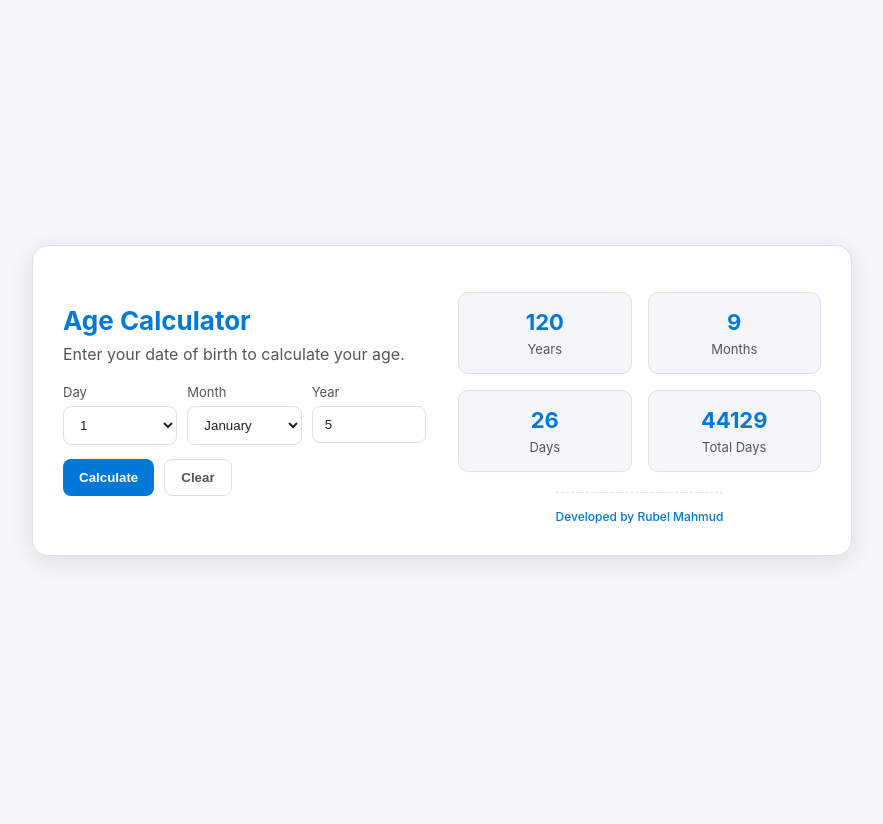
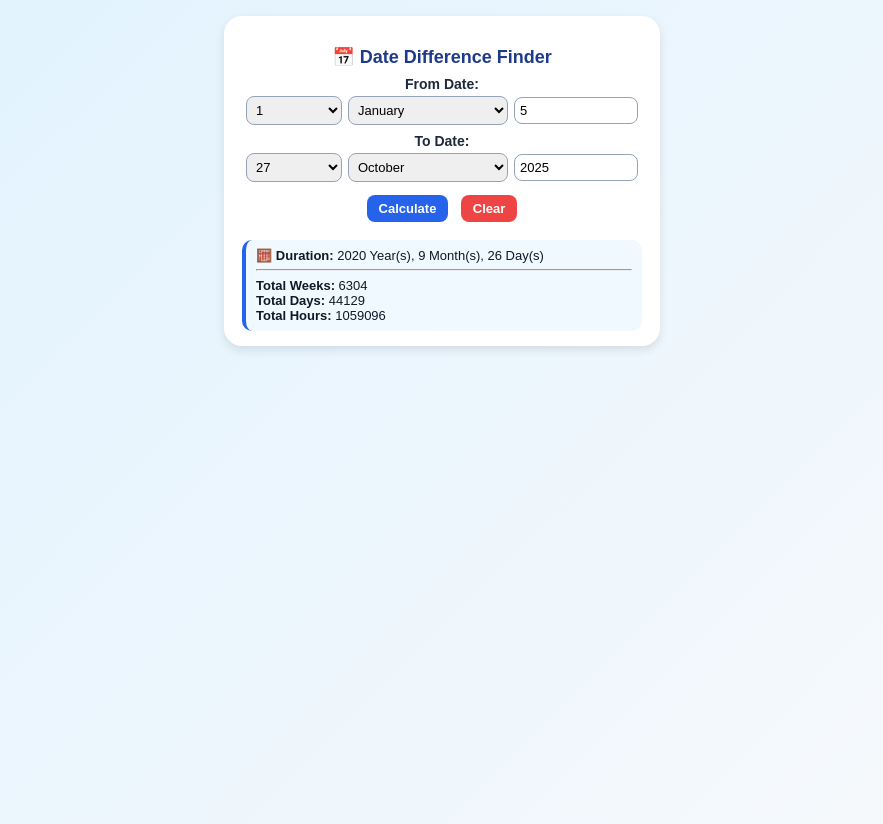
Before and after one commit to Rubel48Mahmud/AgeCalculator, a plain HTML site: page index.html in a window 1280 px wide. Both pictures are taken after typing "5" into the empty fields and a click on the button "Calculate". Shown: the whole page, without its empty margins (198-1081 px from the left). Before the commit the page ends 800 px from the top, so only its background shows below. Drawn offline with Linux system fonts and the light colour scheme.

Commit message:
Update index.html

```diff
--- a/index.html
+++ b/index.html
@@ -1,168 +1,239 @@
-<!doctype html>
+<!DOCTYPE html>
 <html lang="en">
 <head>
-  <meta charset="utf-8" />
-  <meta name="viewport" content="width=device-width, initial-scale=1" />
-  <title>Age Calculator</title>
+<meta charset="UTF-8">
+<meta name="viewport" content="width=device-width, initial-scale=1.0">
+<title>Date Calculator by Rubel Mahmud</title>
 <style>
-    :root{--bg:#f5f6fa;--text:#222;--accent:#0078d7;--muted:#555;--card:#fff;--border:#e0e0e0}
-    *{box-sizing:border-box}
-    body{margin:0;font-family:Inter,system-ui,Segoe UI,Roboto,'Helvetica Neue',Arial;background:var(--bg);color:var(--text);min-height:100vh;display:flex;align-items:center;justify-content:center;padding:24px}
-    .container{width:100%;max-width:820px;background:var(--card);border-radius:16px;padding:30px;box-shadow:0 6px 25px rgba(0,0,0,0.1);border:1px solid var(--border);display:flex;flex-direction:row;align-items:center;gap:32px}
-    .left{flex:1}
-    .right{flex:1;display:flex;flex-direction:column;align-items:center;justify-content:center}
-    h1{margin:0 0 8px;font-size:26px;color:var(--accent)}
-    p.lead{margin:0 0 20px;color:var(--muted)}
-    label{font-size:13px;color:var(--muted);display:block;margin-bottom:6px}
-    select,input[type=number]{padding:10px 12px;border-radius:8px;border:1px solid var(--border);background:var(--card);color:inherit;width:100%}
-    .row{display:flex;gap:10px;margin-bottom:14px}
-    .controls{display:flex;gap:10px;margin-top:10px}
-    button{cursor:pointer;padding:10px 16px;border-radius:8px;border:none;font-weight:600;transition:0.2s}
-    button.calculate{background:var(--accent);color:#fff}
-    button.calculate:hover{opacity:0.9}
-    button.clear{background:transparent;border:1px solid var(--border);color:var(--muted)}
-    button.clear:hover{background:#f1f1f1}
-    .result-grid{display:grid;grid-template-columns:repeat(2,1fr);gap:16px;margin-top:16px;width:100%}
-    .tile{background:var(--bg);padding:16px;border-radius:10px;text-align:center;border:1px solid var(--border)}
-    .value{font-size:22px;font-weight:700;color:var(--accent)}
-    .label{font-size:13px;color:var(--muted);margin-top:6px}
-    footer{margin-top:20px;padding-top:12px;border-top:1px dashed var(--border);text-align:right}
-    a.footer-link{color:var(--accent);text-decoration:none;font-weight:500;font-size:12px}
-    @media(max-width:700px){.container{flex-direction:column;align-items:flex-start}.right{width:100%}}
+  body {
+    font-family: "Poppins", sans-serif;
+    background: linear-gradient(135deg, #e0f2fe, #f8fafc);
+    min-height: 100vh;
+    display: flex;
+    justify-content: center;
+    align-items: flex-start;
+    padding-top: 8px; /* উপরের মার্জিন কম */
+  }
+
+  .card {
+    background: white;
+    padding: 15px 18px;
+    border-radius: 18px;
+    box-shadow: 0 4px 10px rgba(0,0,0,0.1);
+    width: 92%;
+    max-width: 400px;
+    margin: 0 10px;
+    text-align: center;
+  }
+
+  h2 {
+    color: #1e3a8a;
+    margin-bottom: 6px;
+    font-size: 18px;
+  }
+
+  h4 {
+    font-size: 14px;
+    margin: 8px 0 4px 0;
+    color: #1e293b;
+  }
+
+  .date-row {
+    display: flex;
+    justify-content: center;
+    align-items: center;
+    gap: 6px;
+    margin-bottom: 5px;
+  }
+
+  select, input {
+    padding: 5px;
+    border-radius: 8px;
+    border: 1px solid #94a3b8;
+    font-size: 13px;
+  }
+
+  select#fromDay, select#toDay {
+    width: 24%; /* দিন ছোট */
+  }
+  select#fromMonth, select#toMonth {
+    width: 40%; /* মাস একটু বড় */
+  }
+  input#fromYear, input#toYear {
+    width: 28%; /* বছর মাঝারি */
+  }
+
+  button {
+    margin: 8px 4px;
+    padding: 6px 12px;
+    border: none;
+    border-radius: 8px;
+    background-color: #2563eb;
+    color: white;
+    font-weight: 600;
+    font-size: 13px;
+    cursor: pointer;
+  }
+
+  button:hover {
+    background-color: #1d4ed8;
+  }
+
+  #result {
+    margin-top: 10px;
+    background: #f0f9ff;
+    padding: 8px 10px;
+    border-left: 4px solid #2563eb;
+    border-radius: 10px;
+    color: #111827;
+    text-align: left;
+    font-size: 13px;
+    display: none;
+    animation: fadeIn 0.3s ease-in-out;
+  }
+
+  @keyframes fadeIn {
+    from {opacity: 0; transform: translateY(4px);}
+    to {opacity: 1; transform: translateY(0);}
+  }
+
+  .alert {
+    background: #fef2f2;
+    color: #b91c1c;
+    padding: 8px;
+    border-radius: 10px;
+    margin-top: 8px;
+    border-left: 4px solid #dc2626;
+    display: none;
+    font-size: 13px;
+  }
 </style>
 </head>
 <body>
-  <div class="container" role="main">
-    <div class="left">
-      <h1>Age Calculator</h1>
-      <p class="lead">Enter your date of birth to calculate your age.</p>
 
-      <div class="row">
-        <div style="flex:1">
-          <label for="day">Day</label>
-          <select id="day"></select>
-        </div>
-        <div style="flex:1">
-          <label for="month">Month</label>
-          <select id="month"></select>
-        </div>
-        <div style="flex:1">
-          <label for="year">Year</label>
-          <input id="year" type="number" placeholder="e.g. 2000" />
-        </div>
+<div class="card">
+  <h2>📅 Date Difference Finder </h2>
+
+  <h4>From Date:</h4>
+  <div class="date-row">
+    <select id="fromDay"></select>
+    <select id="fromMonth"></select>
+    <input type="number" id="fromYear" placeholder="Year" min="1900" max="2100">
   </div>
 
-      <div class="controls">
-        <button id="calculateBtn" class="calculate">Calculate</button>
-        <button id="clearBtn" class="clear">Clear</button>
+  <h4>To Date:</h4>
+  <div class="date-row">
+    <select id="toDay"></select>
+    <select id="toMonth"></select>
+    <input type="number" id="toYear" placeholder="Year" min="1900" max="2100">
   </div>
 
-      <div id="error" style="display:none;margin-top:12px;color:#b91c1c;background:#fee2e2;padding:10px;border-radius:8px"></div>
-
+  <div>
+    <button onclick="calculate()">Calculate</button>
+    <button onclick="clearAll()" style="background:#ef4444;">Clear</button>
   </div>
 
-    <div class="right">
-      <div id="output" style="display:none;width:100%">
-        <div class="result-grid">
-          <div class="tile"><div class="value" id="years">0</div><div class="label">Years</div></div>
-          <div class="tile"><div class="value" id="months">0</div><div class="label">Months</div></div>
-          <div class="tile"><div class="value" id="days">0</div><div class="label">Days</div></div>
-          <div class="tile"><div class="value" id="totalDays">0</div><div class="label">Total Days</div></div>
-        </div>
-      </div>
-      <footer>
-      <a class="footer-link" href="https://www.facebook.com/share/1BEfm8XqoR/" target="_blank">Developed by Rubel Mahmud</a>
-      </footer>
-    </div>
+  <div id="alertBox" class="alert"></div>
+  <div id="result"></div>
 </div>
 
 <script>
-    const daySelect = document.getElementById('day');
-    const monthSelect = document.getElementById('month');
-    const yearInput = document.getElementById('year');
-    const calculateBtn = document.getElementById('calculateBtn');
-    const clearBtn = document.getElementById('clearBtn');
-    const output = document.getElementById('output');
-    const yearsEl = document.getElementById('years');
-    const monthsEl = document.getElementById('months');
-    const daysEl = document.getElementById('days');
-    const totalDaysEl = document.getElementById('totalDays');
-    const errorBox = document.getElementById('error');
+  const monthNames = [
+    "January","February","March","April","May","June",
+    "July","August","September","October","November","December"
+  ];
 
-    // Populate day and month options
-    for(let i=1;i<=31;i++){ daySelect.innerHTML += `<option value="${i}">${i}</option>`; }
-    const months = ["January","February","March","April","May","June","July","August","September","October","November","December"];
-    months.forEach((m,i)=>{ monthSelect.innerHTML += `<option value="${i+1}">${m}</option>`; });
+  function populateDropdowns() {
+    const fromDay = document.getElementById('fromDay');
+    const toDay = document.getElementById('toDay');
+    const fromMonth = document.getElementById('fromMonth');
+    const toMonth = document.getElementById('toMonth');
 
-    function showError(msg){
-      errorBox.style.display='block';
-      errorBox.textContent = msg;
-      output.style.display='none';
+    for (let d = 1; d <= 31; d++) {
+      fromDay.innerHTML += `<option value="${d}">${d}</option>`;
+      toDay.innerHTML += `<option value="${d}">${d}</option>`;
     }
 
-    function clearError(){
-      errorBox.style.display='none';
-      errorBox.textContent='';
+    monthNames.forEach((m, i) => {
+      fromMonth.innerHTML += `<option value="${i}">${m}</option>`;
+      toMonth.innerHTML += `<option value="${i}">${m}</option>`;
+    });
+
+    const today = new Date();
+    document.getElementById('toDay').value = today.getDate();
+    document.getElementById('toMonth').value = today.getMonth();
+    document.getElementById('toYear').value = today.getFullYear();
   }
 
-    function diffDates(d1, d2){
-      let start = new Date(d1.getTime());
-      let end = new Date(d2.getTime());
-      if (end < start) { return null; }
-
-      let years = end.getFullYear() - start.getFullYear();
-      let months = end.getMonth() - start.getMonth();
-      let days = end.getDate() - start.getDate();
-
-      if (days < 0){
-        const prevMonth = new Date(end.getFullYear(), end.getMonth(), 0);
-        days += prevMonth.getDate();
-        months -= 1;
-      }
-      if (months < 0){
-        months += 12;
-        years -= 1;
-      }
-      return {years, months, days};
+  function showAlert(msg) {
+    const alertBox = document.getElementById("alertBox");
+    alertBox.innerText = msg;
+    alertBox.style.display = "block";
+    document.getElementById("result").style.display = "none";
   }
 
-    function calculate(){
-      clearError();
-      const day = parseInt(daySelect.value);
-      const month = parseInt(monthSelect.value);
-      const year = parseInt(yearInput.value);
-      if (!year || !day || !month){ showError('Please select day, month and enter year.'); return; }
+  function calculate() {
+    const fd = parseInt(document.getElementById('fromDay').value);
+    const fm = parseInt(document.getElementById('fromMonth').value);
+    const fy = parseInt(document.getElementById('fromYear').value);
+    const td = parseInt(document.getElementById('toDay').value);
+    const tm = parseInt(document.getElementById('toMonth').value);
+    const ty = parseInt(document.getElementById('toYear').value);
 
-      const dob = new Date(year, month-1, day);
-      const today = new Date();
-
-      if (dob.toString() === 'Invalid Date') { showError('Invalid date.'); return; }
-      if (dob > today){ showError('Date of birth cannot be in the future.'); return; }
-
-      const diff = diffDates(dob, today);
-      if (!diff){ showError('Something went wrong.'); return; }
-
-      yearsEl.textContent = diff.years;
-      monthsEl.textContent = diff.months;
-      daysEl.textContent = diff.days;
-
-      const msPerDay = 24*60*60*1000;
-      const totalDays = Math.floor((today - dob)/msPerDay);
-      totalDaysEl.textContent = totalDays;
-
-      output.style.display = 'block';
+    if (!fy || !ty) {
+      showAlert("⚠️ Please enter valid years!");
+      return;
     }
 
-    calculateBtn.addEventListener('click', calculate);
-    clearBtn.addEventListener('click', ()=>{
-      daySelect.selectedIndex = 0;
-      monthSelect.selectedIndex = 0;
-      yearInput.value = '';
-      output.style.display = 'none';
-      clearError();
-    });
+    const fromDate = new Date(fy, fm, fd);
+    const toDate = new Date(ty, tm, td);
 
-    yearInput.addEventListener('keydown', (e)=>{ if (e.key === 'Enter') calculate(); });
+    if (fromDate > toDate) {
+      showAlert("⚠️ From Date should be earlier than To Date!");
+      return;
+    }
+
+    document.getElementById("alertBox").style.display = "none";
+
+    const diffMs = toDate - fromDate;
+    const totalDays = Math.floor(diffMs / (1000 * 60 * 60 * 24));
+    const totalWeeks = Math.floor(totalDays / 7);
+    const totalHours = totalDays * 24;
+
+    let years = ty - fy;
+    let months = tm - fm;
+    let days = td - fd;
+
+    if (days < 0) {
+      months--;
+      const prevMonth = new Date(ty, tm, 0).getDate();
+      days += prevMonth;
+    }
+    if (months < 0) {
+      years--;
+      months += 12;
+    }
+
+    const result = document.getElementById('result');
+    result.innerHTML = `
+      <b>🧮 Duration:</b> ${years} Year(s), ${months} Month(s), ${days} Day(s)
+      <hr>
+      <b>Total Weeks:</b> ${totalWeeks}<br>
+      <b>Total Days:</b> ${totalDays}<br>
+      <b>Total Hours:</b> ${totalHours}
+    `;
+    result.style.display = "block";
+  }
+
+  function clearAll() {
+    document.getElementById('fromYear').value = '';
+    document.getElementById('toYear').value = new Date().getFullYear();
+    document.getElementById('alertBox').style.display = "none";
+    document.getElementById('result').style.display = "none";
+  }
+
+  populateDropdowns();
 </script>
+
 </body>
 </html>
```
Lines whose indentation alone changed are shown as unchanged.
